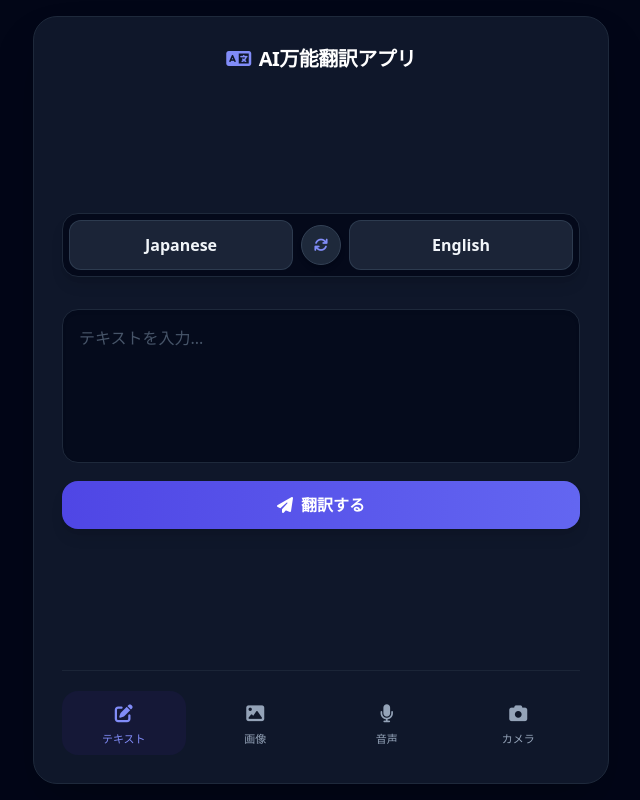
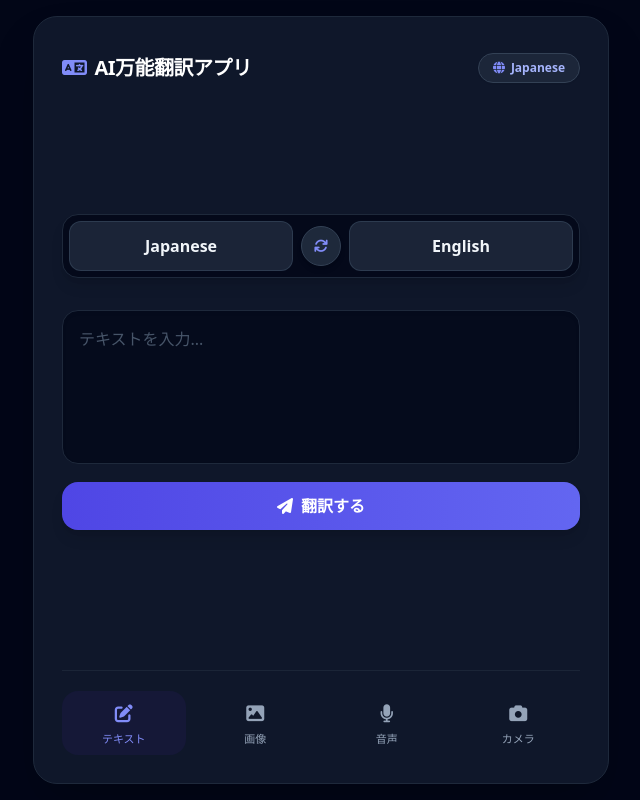
Before and after one commit to cfti1250155-source/flask-image-translator, a Flask app: page / in a window 1280 px wide. Shown: the whole page, without its empty margins (319-959 px from the left). Run offline with Flask 3, Linux system fonts and the light colour scheme; some libraries are stand-ins or nearby versions.

Commit message:
Restore globe icon in header

```diff
--- a/templates/index.html
+++ b/templates/index.html
@@ -11,11 +11,15 @@
 
     <div class="max-w-xl w-full bg-slate-900 rounded-3xl shadow-2xl border border-slate-800 p-5 md:p-7 flex-grow flex flex-col justify-between my-auto">
 
-        <!-- ヘッダー -->
-        <div class="flex items-center justify-center mb-6">
+<!-- ヘッダー -->
+        <div class="flex items-center justify-between mb-4 mt-2">
             <h1 class="text-xl font-bold tracking-tight text-white flex items-center gap-2">
                 <i class="fa-solid fa-language text-indigo-400"></i> {{ ui.get('title', 'AI Multi-Translator') }}
             </h1>
+            <!-- 地球マーク（アプリのUI言語 兼 翻訳元言語の変更） -->
+            <a href="/select-language?type=source" title="アプリの言語を変更" class="text-xs bg-slate-800/90 hover:bg-slate-700 text-indigo-300 hover:text-white px-3.5 py-1.5 rounded-full border border-slate-700 transition flex items-center gap-1.5 font-semibold shadow-sm">
+                <i class="fa-solid fa-globe text-indigo-400 text-xs"></i> {{ source_lang }}
+            </a>
         </div>
 
         <div class="flex-grow flex flex-col justify-center">
```
